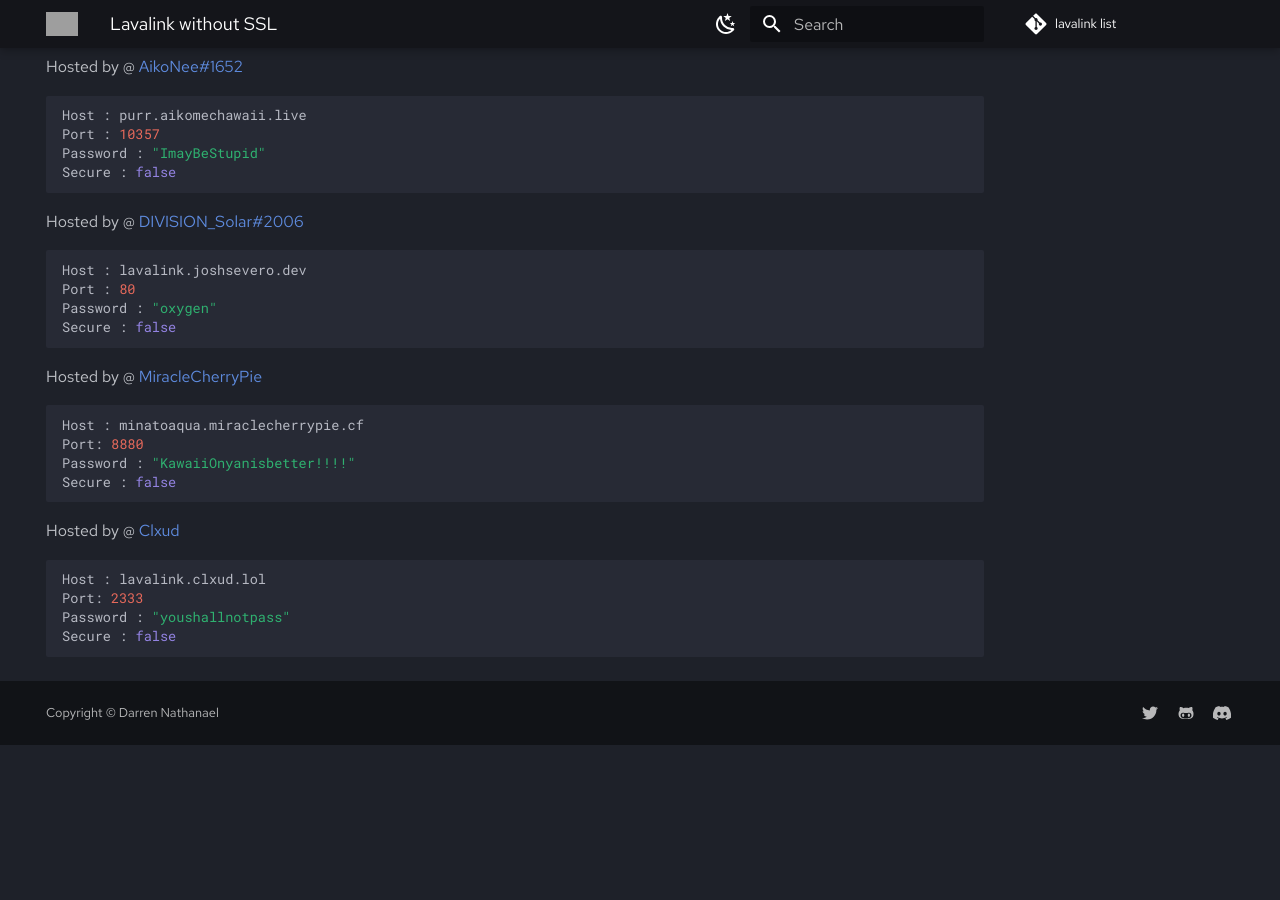
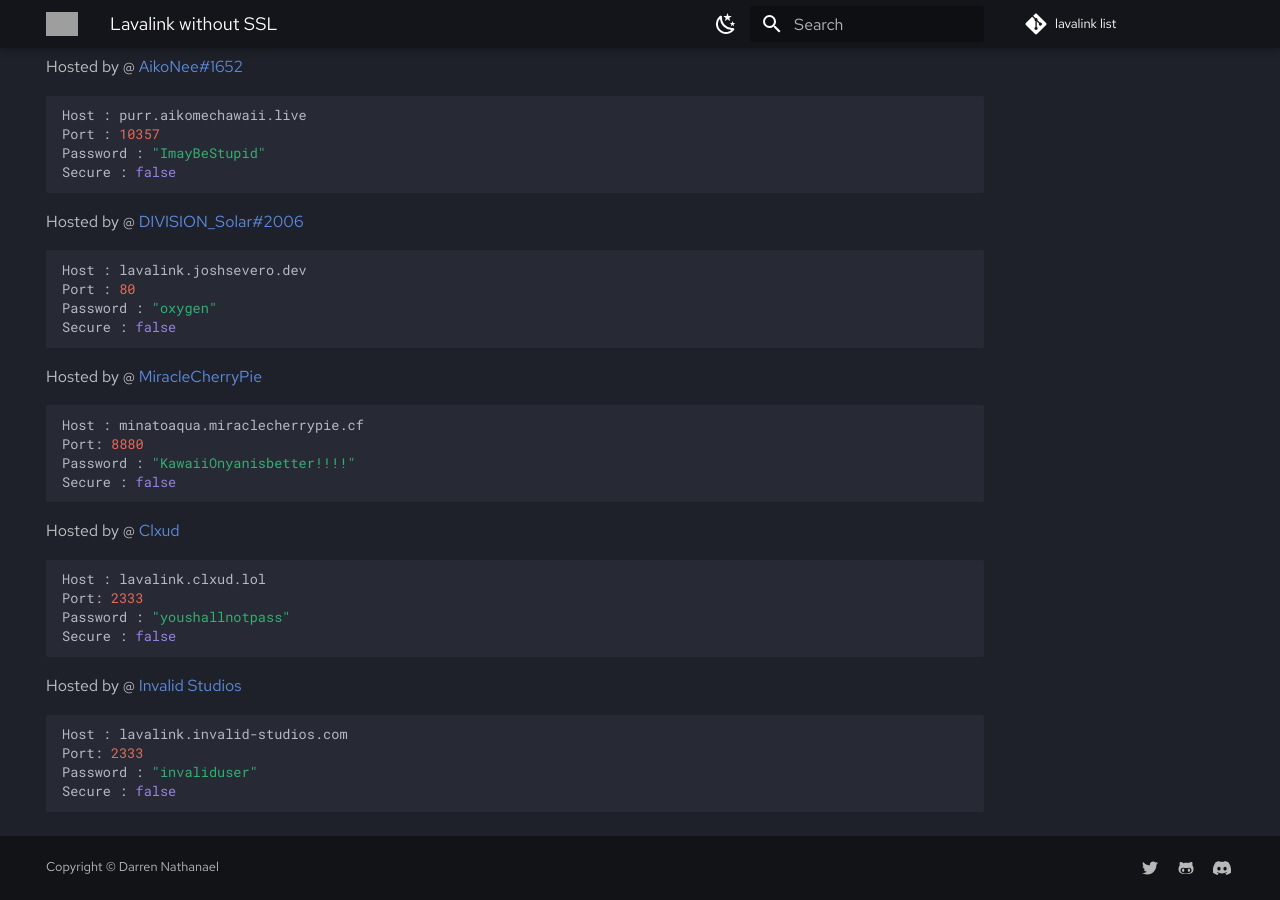
Before and after one commit to DarrenOfficial/lavalink-list, an MkDocs documentation site: the page built from docs/NoSSL/lavalink-without-ssl.md, in a window 1280 px wide and 900 px high, scrolled down 3758 px. Built offline with MkDocs 1.6.1 and Material for MkDocs 9.7.7, drawn with Linux system fonts in a browser that asks for light colours; comment, search, counter and statistics services are not loaded; before the commit the page ends 4503 px from its top, so only the background shows below that; grey boxes are pictures that could not be loaded.

Commit message:
Update lavalink-without-ssl.md (#253)
Added Invalid Studios Lavalink

````diff
--- a/docs/NoSSL/lavalink-without-ssl.md
+++ b/docs/NoSSL/lavalink-without-ssl.md
@@ -218,3 +218,11 @@ Port: 2333
 Password : "youshallnotpass"
 Secure : false
 ```
+
+Hosted by @ [Invalid Studios](https://discord.gg/HRB44aTDgA)
+```bash
+Host : lavalink.invalid-studios.com
+Port: 2333
+Password : "invaliduser"
+Secure : false
+```
````
